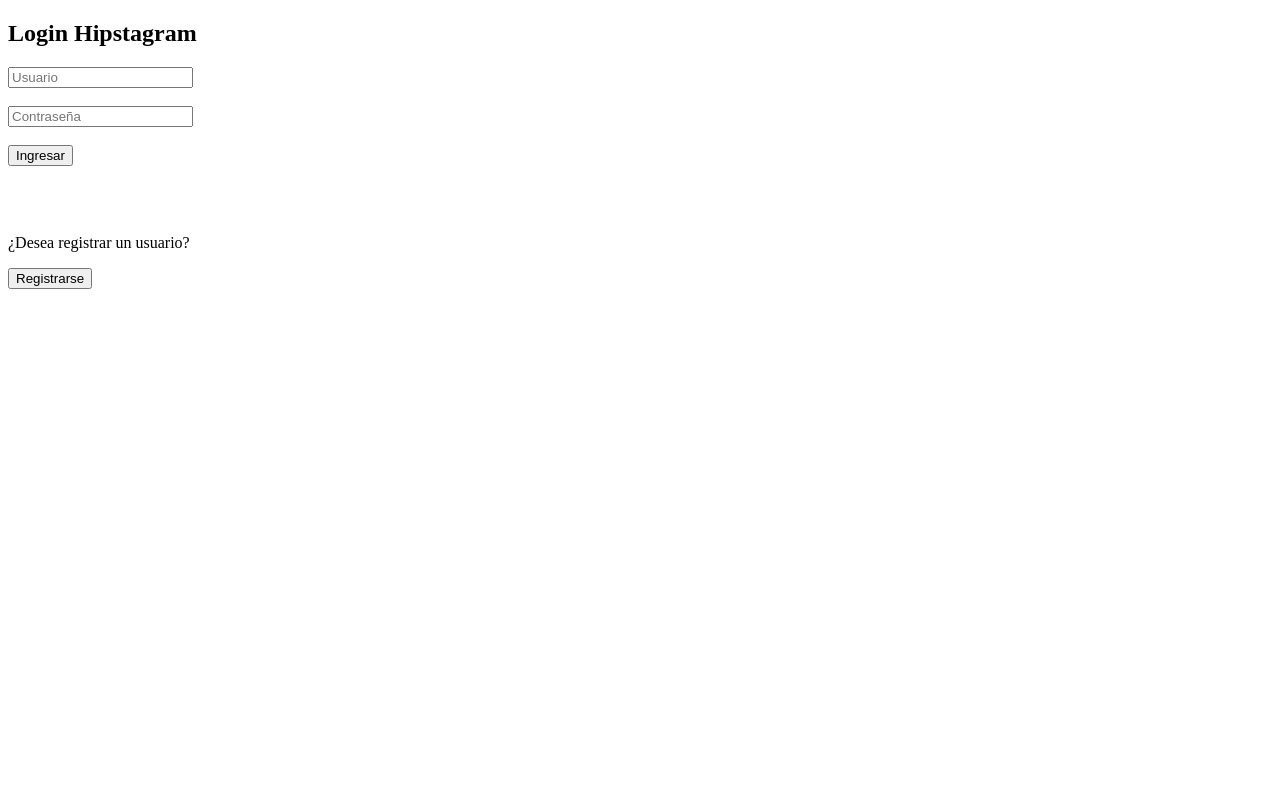
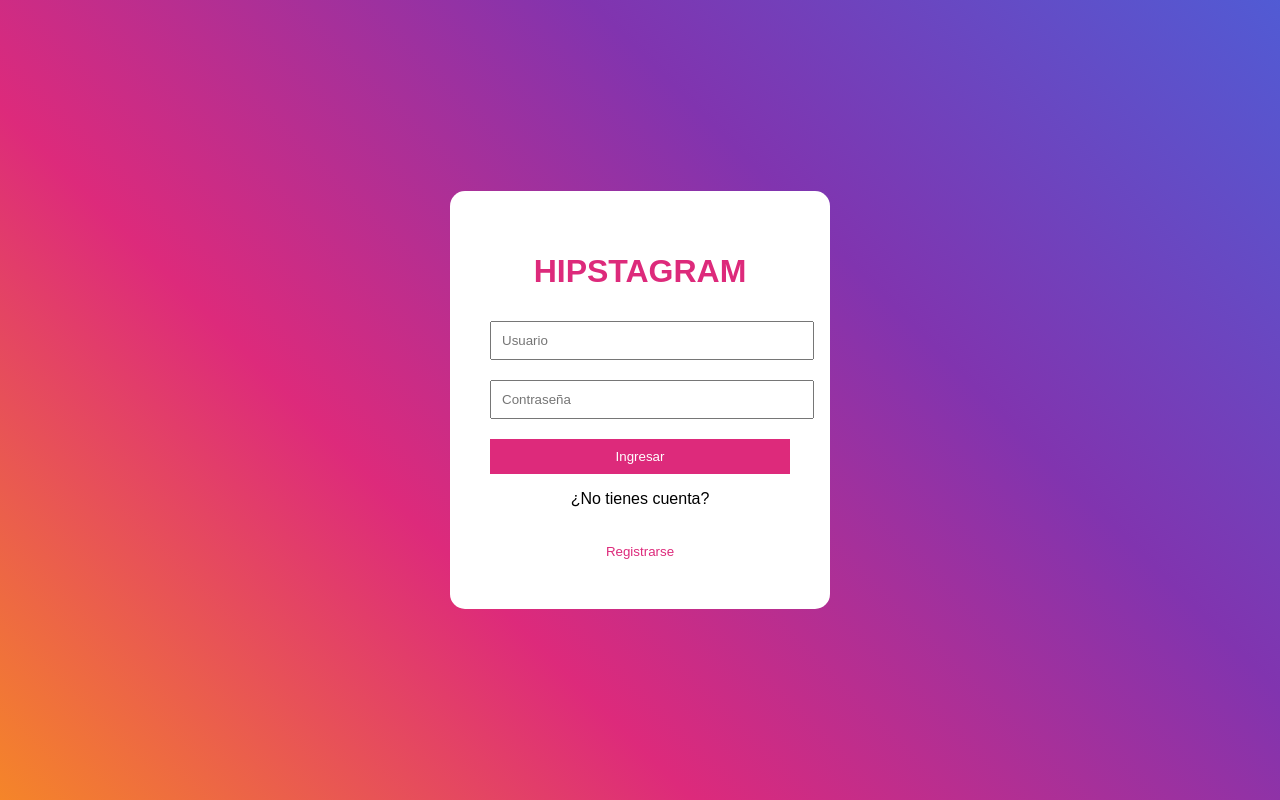
Before and after one commit to KevinHerrera201/Hips_Carlos_David_Kevin, a website: page src/public/index.html in a window 1280 px wide. Drawn offline with Linux system fonts and the light colour scheme.

Commit message:
Actualización del registro y backend

```diff
--- a/src/public/index.html
+++ b/src/public/index.html
@@ -2,21 +2,63 @@
 <html>
 <head>
   <title>Hipstagram Login</title>
+  <style>
+    body {
+      margin: 0;
+      font-family: Arial;
+      height: 100vh;
+      display: flex;
+      justify-content: center;
+      align-items: center;
+      background: linear-gradient(45deg, #f58529, #dd2a7b, #8134af, #515bd4);
+    }
+
+    .container {
+      background: white;
+      padding: 40px;
+      border-radius: 15px;
+      width: 300px;
+      text-align: center;
+    }
+
+    h1 { color: #dd2a7b; }
+
+    input {
+      width: 100%;
+      padding: 10px;
+      margin: 10px 0;
+    }
+
+    button {
+      width: 100%;
+      padding: 10px;
+      background: #dd2a7b;
+      color: white;
+      border: none;
+      margin-top: 10px;
+    }
+
+    .link-btn {
+      background: none;
+      color: #dd2a7b;
+    }
+  </style>
 </head>
 <body>
 
-  <h2>Login Hipstagram</h2>
+<div class="container">
+  <h1>HIPSTAGRAM</h1>
 
-  <input type="text" id="usuario" placeholder="Usuario"><br><br>
-  <input type="password" id="password" placeholder="Contraseña"><br><br>
+  <input id="usuario" placeholder="Usuario">
+  <input id="password" type="password" placeholder="Contraseña">
 
   <button onclick="login()">Ingresar</button>
 
   <p id="resultado"></p>
 
-  <br><br>
-  <p>¿Desea registrar un usuario?</p>
-  <button onclick="irRegistro()">Registrarse</button>
+  <p>¿No tienes cuenta?</p>
+  <button class="link-btn" onclick="irRegistro()">Registrarse</button>
+</div>
 
 <script>
 async function login() {
@@ -25,14 +67,11 @@
 
   const res = await fetch("/login", {
     method: "POST",
-        headers: {
-          "Content-Type": "application/json"
-        },
+    headers: {"Content-Type": "application/json"},
     body: JSON.stringify({ usuario, password })
   });
 
   const data = await res.json();
-
   document.getElementById("resultado").innerText = data.message;
 }
 
```
Also changed, not shown: src/auth.ts (+24 -6 lines), src/public/registro.html (+11 -33 lines), src/server.ts (+11 -13 lines). Lines whose indentation alone changed are shown as unchanged.
